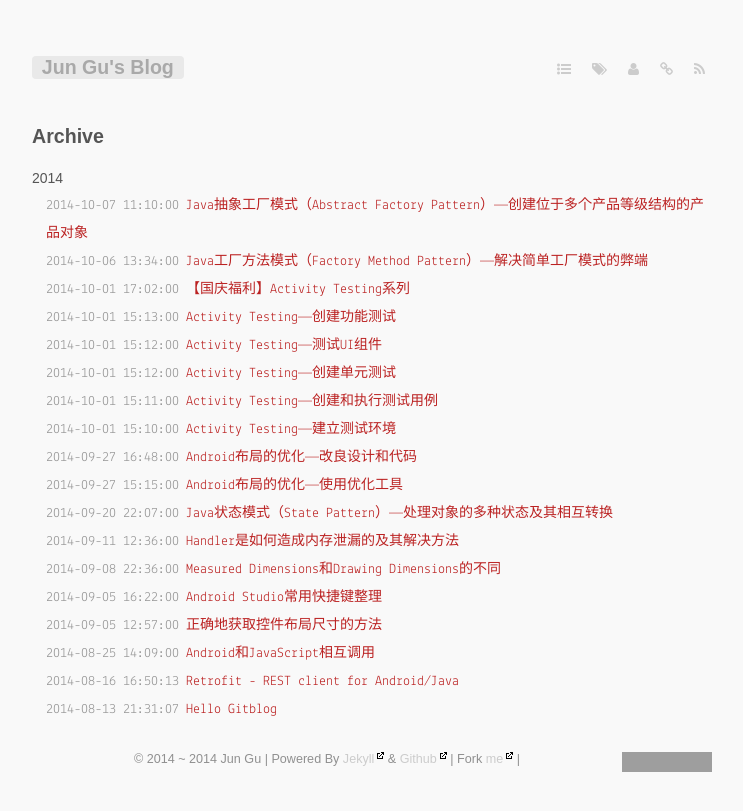
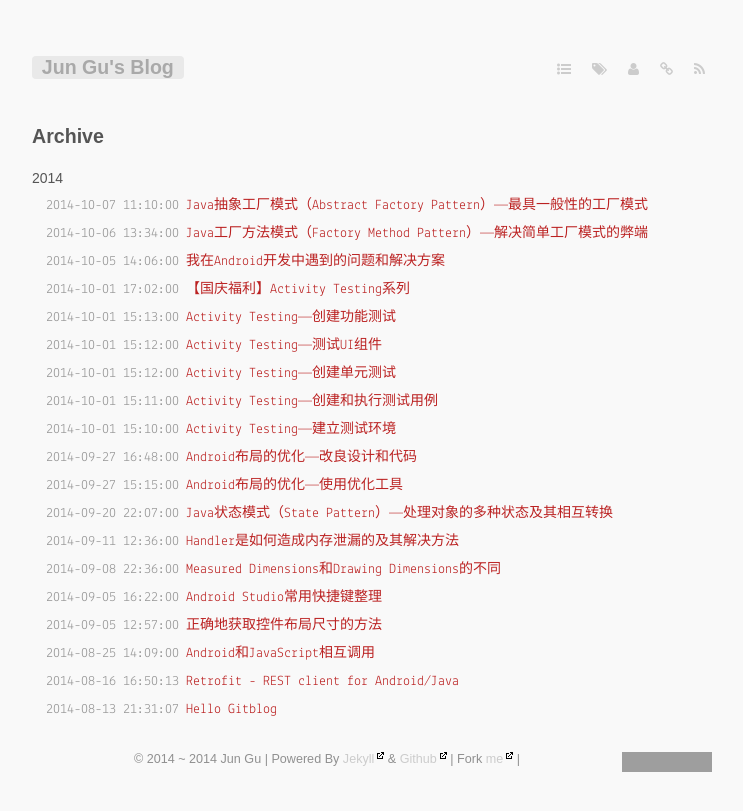
Before and after one commit to 2dxgujun/2dxgujun.github.com, a Jekyll site: the page built from archive/index.md, in a window 1280 px wide. Shown: the top 811 px of the page, without its empty margins (268-1011 px from the left). Built offline with Jekyll 4.4.1, drawn with Linux system fonts in a browser that asks for light colours; some web fonts are replaced; Markdown is read by kramdown in place of the engine named in the settings; some of the changed lines change nothing that is shown; grey boxes are pictures that could not be loaded.

Commit message:
New post and Revise post

```diff
--- /dev/null
+++ b/_posts/2014-10-05-Android-Problem-and-Solution-Collection.md
@@ -0,0 +1,40 @@
+---
+title: 我在Android开发中遇到的问题和解决方案
+layout: post
+guid: 2014100501
+date: 2014-10-05 14:06:00
+description:
+tags:
+  - Android
+---
+
+在开发中遇到问题的时候，我一直有一种我之前好像遇到过的感觉，但是怎么解决的我已经忘了……（PS.我在写这篇文章前刚遇到过这种情况）
+
+然后我们只能再次百度或Google，当然还有Stack Overflow；这不是坑爹么……？然而如果每次解决问题后都发一篇文章总结一下这个问题，又觉得不太可取。
+
+所以这篇文章记录了我在Android开发中遇到的各种各样的问题，以及通过网络搜索找到的能够帮助我解决这些问题的文章或贴子，我会不定期的更新这篇文章。
+
+废话不多说，开始吧！
+
+###ScrollView嵌套AbsListView的问题
+---
+通常，`ScrollView`嵌套`ListView`会存在两个问题：
+
+1. 里面的`ListView`高度无法计算出来，通常只能显示`ListView`中的一行
+2. `ListView`不能滚动
+
+参考：
+[四种方案解决ScrollView嵌套ListView问题](http://www.apkbus.com/android-161576-1-1.html)中的第四种方案
+
+<br/>
+###ListView中Item失去焦点，无法点击
+---
+在Item的Layout中如果放置了像Button，EditText之类的控件，这些子控件会把Item的焦点给抢掉。
+
+参考：
+[关于ListView的Item失去焦点不能点击](http://blog.csdn.net/beijingshi1/article/details/10431589)
+
+
+
+
+本文出自[2dxgujun](http://github.com/2dxgujun)，转载时请注明出处及相应链接。
--- a/_posts/2014-10-07-Java-Abstract-Factory-Pattern.md
+++ b/_posts/2014-10-07-Java-Abstract-Factory-Pattern.md
@@ -1,5 +1,5 @@
 ---
-title: Java抽象工厂模式（Abstract Factory Pattern）——创建位于多个产品等级结构的产品对象
+title: Java抽象工厂模式（Abstract Factory Pattern）——最具一般性的工厂模式
 layout: post
 guid: 2014100701
 date: 2014-10-07 11:10:00
```
